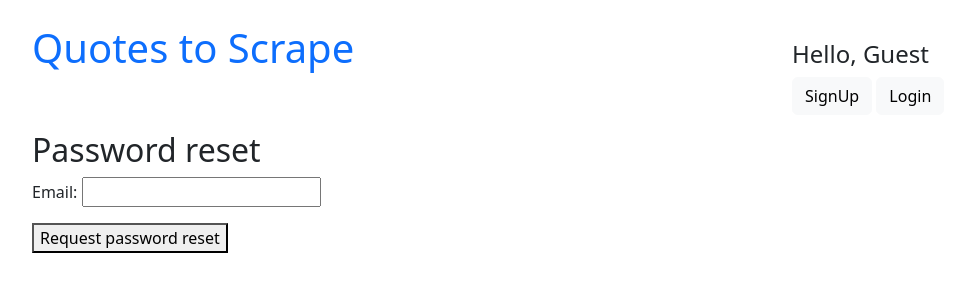
After one commit to Nataliya2401/hw_web_mod11_10, a Django app: page /users/reset-password/ in a window 1280 px wide. The commit adds this page. Shown: the top 300 px of the page, without its empty margins (50-1012 px from the left). Run offline with Django 4.2, Linux system fonts and the light colour scheme.

Commit message:
Password reset,create env
Password reset, create env

```diff
--- /dev/null
+++ b/hw_10/users/templates/users/password_reset.html
@@ -0,0 +1,12 @@
+{% extends 'quotes/base.html' %}
+
+{% block content %}
+
+<h2>Password reset</h2>
+<form method="post">
+    {% csrf_token %}
+    {{ form.as_p }}
+    <button type="submit">Request password reset</button>
+</form>
+
+{% endblock %}
--- /dev/null
+++ b/hw_10/users/templates/users/password_reset_subject.txt
@@ -0,0 +1 @@
+Reset password
--- a/hw_10/users/templates/users/signin.html
+++ b/hw_10/users/templates/users/signin.html
@@ -36,6 +36,9 @@
     </div>
 
     <button type="submit" class="btn btn-primary">LogIn</button>
+    <div class="small text-center">
+        <a href="{% url 'users:password_reset' %}" class="text-center"><i>Forgot Password?</i></a>
+    </div>
 
 </form>
 
--- a/hw_10/users/urls.py
+++ b/hw_10/users/urls.py
@@ -1,9 +1,10 @@
 from django.contrib import admin
 from django.urls import path
-from django.contrib.auth.views import LoginView, LogoutView
+from django.contrib.auth.views import LoginView, LogoutView, PasswordResetDoneView, PasswordResetConfirmView, \
+    PasswordResetCompleteView
 
 from .forms import LoginForm
-from .views import RegisterView
+from .views import RegisterView, ResetPasswordView
 
 app_name = "users"
 
@@ -13,4 +14,14 @@ urlpatterns = [
                                      redirect_authenticated_user=True), name='login',
          ),
     path("logout/", LogoutView.as_view(template_name='users/logout.html'), name='logout'),
+    path('reset-password/', ResetPasswordView.as_view(), name='password_reset'),
+    path('reset-password/done/', PasswordResetDoneView.as_view(template_name='users/password_reset_done.html'),
+         name='password_reset_done'),
+    path('reset-password/confirm/<uidb64>/<token>/',
+         PasswordResetConfirmView.as_view(template_name='users/password_reset_confirm.html',
+                                          success_url='/users/reset-password/complete/'),
+         name='password_reset_confirm'),
+    path('reset-password/complete/',
+         PasswordResetCompleteView.as_view(template_name='users/password_reset_complete.html'),
+         name='password_reset_complete'),
 ]
--- a/hw_10/users/views.py
+++ b/hw_10/users/views.py
@@ -1,6 +1,10 @@
 from django.shortcuts import render, redirect
 from django.views import View
 from django.contrib import messages
+from django.contrib.auth.views import PasswordResetView
+from django.contrib.messages.views import SuccessMessageMixin
+
+from django.urls import reverse_lazy
 
 from .forms import RegisterForm
 
@@ -10,7 +14,8 @@ class RegisterView(View):
     template_name = "users/sign.html"
 
     def dispatch(self, request, *args, **kwargs):
-        if request.user.is_authenticated:
+        if self.request.user.is_authenticated:
+            print("Ho-ho")
             return redirect(to="/about_author/1")
         return super(RegisterView, self).dispatch(request, *args, **kwargs)
 
@@ -25,3 +30,12 @@ class RegisterView(View):
             messages.success(request, f'Аккаунт для {username} створено')
             return redirect(to="users:login")
         return render(request, self.template_name, {"form": form})
+
+
+class ResetPasswordView(SuccessMessageMixin, PasswordResetView):
+    template_name = 'users/password_reset.html'
+    email_template_name = 'users/password_reset_email.html'
+    html_email_template_name = 'users/password_reset_email.html'
+    success_url = reverse_lazy('users:password_reset_done')
+    success_message = "An email with instructions to reset your password has been sent to %(email)s."
+    subject_template_name = 'users/password_reset_subject.txt'
--- a/pyproject.toml
+++ b/pyproject.toml
@@ -10,6 +10,8 @@ python = "^3.10"
 django = "^4.2.2"
 psycopg2 = "^2.9.6"
 pymongo = "^4.4.0"
+python-dotenv = "^1.0.0"
+django-environ = "^0.10.0"
 
 
 [build-system]
```
Also changed, not shown: hw_10/hw_10/settings.py (+21 -6 lines), hw_10/users/templates/users/password_reset_complete.html (added, +7 -0 lines), hw_10/users/templates/users/password_reset_confirm.html (added, +12 -0 lines), hw_10/users/templates/users/password_reset_done.html (added, +16 -0 lines), hw_10/users/templates/users/password_reset_email.html (added, +13 -0 lines), 2 other files.
